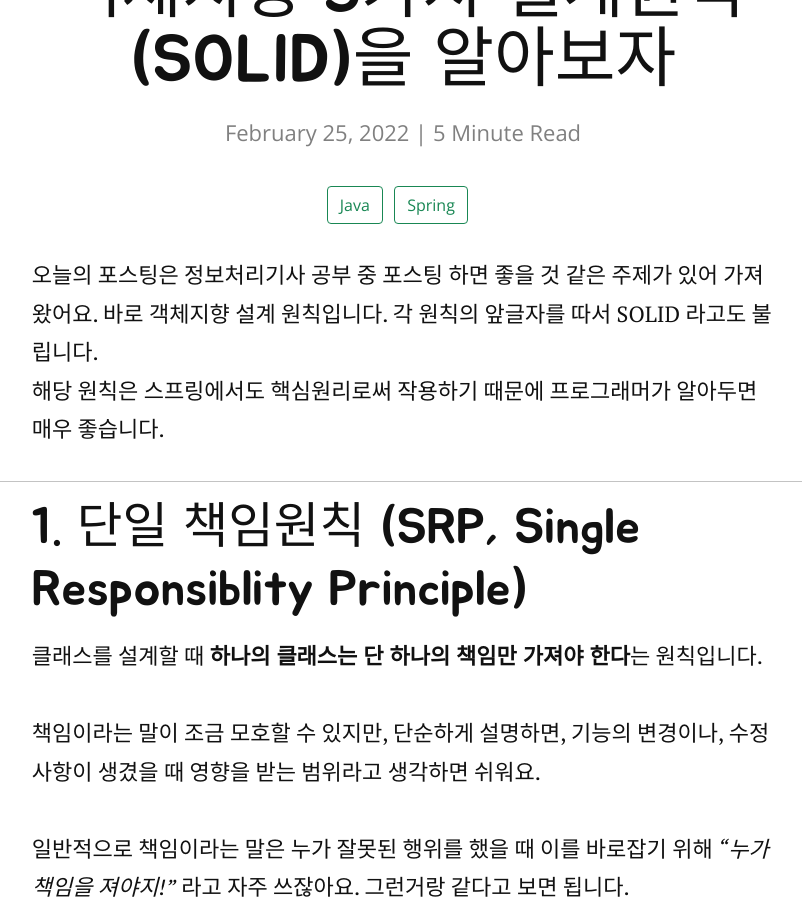
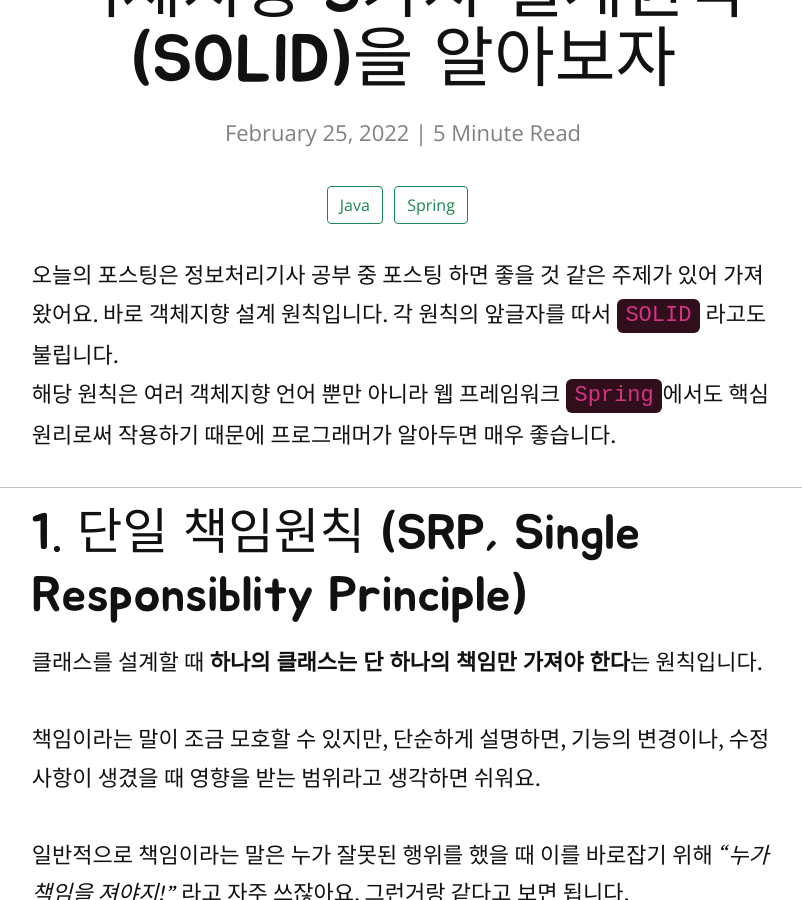
Before and after one commit to YangTaeyoung/YangTaeyoung.github.io, a Jekyll site: the page built from _posts/2022-02-25-Principle-of-OOP-Design.markdown, in a window 1280 px wide and 900 px high, scrolled down 404 px. Shown: the whole window, without its empty margins (237-1039 px from the left). Built offline with Jekyll 4.4.1, drawn with Linux system fonts in a browser that asks for light colours; nearby versions of some CDN libraries; some web fonts are replaced; comment, search, counter and statistics services are not loaded.

Commit message:
Update 2022-02-25-Principle-of-OOP-Design.markdown

```diff
--- a/_posts/2022-02-25-Principle-of-OOP-Design.markdown
+++ b/_posts/2022-02-25-Principle-of-OOP-Design.markdown
@@ -6,9 +6,9 @@ date: 2022-02-25
 ---
 
 
-오늘의 포스팅은 정보처리기사 공부 중 포스팅 하면 좋을 것 같은 주제가 있어 가져왔어요. 바로 객체지향 설계 원칙입니다. 각 원칙의 앞글자를 따서 SOLID 라고도 불립니다.
+오늘의 포스팅은 정보처리기사 공부 중 포스팅 하면 좋을 것 같은 주제가 있어 가져왔어요. 바로 객체지향 설계 원칙입니다. 각 원칙의 앞글자를 따서 `SOLID` 라고도 불립니다.
 <br>
-해당 원칙은 스프링에서도 핵심원리로써 작용하기 때문에 프로그래머가 알아두면 매우 좋습니다.
+해당 원칙은 여러 객체지향 언어 뿐만 아니라 웹 프레임워크 `Spring`에서도 핵심원리로써 작용하기 때문에 프로그래머가 알아두면 매우 좋습니다.
 
 <hr>
 
@@ -23,7 +23,7 @@ date: 2022-02-25
 <br><br>
 단일 책임 원칙은 해당 책임에 있어 **하나의 사물을 담당하는 클래스는 하나의 책임을 져야한다**는 것이다.
 <br>
-프로그래머라면 당연지사 `클래스`라는 말을 다 알고 있을 것이다. 클래스란 하나의 사물의 **동일한 속성이나 행위의 집합**이다.
+###### 프로그래머라면 당연지사 `클래스`라는 말을 다 알고 있을 것이다. 클래스란 하나의 사물의 **동일한 속성이나 행위의 집합**이다.
 <br><br>
 이는 특정 클래스가 두개 이상의 책임을 지고 있다면 문제가 되기 떄문이다.
 <br><br>
```
